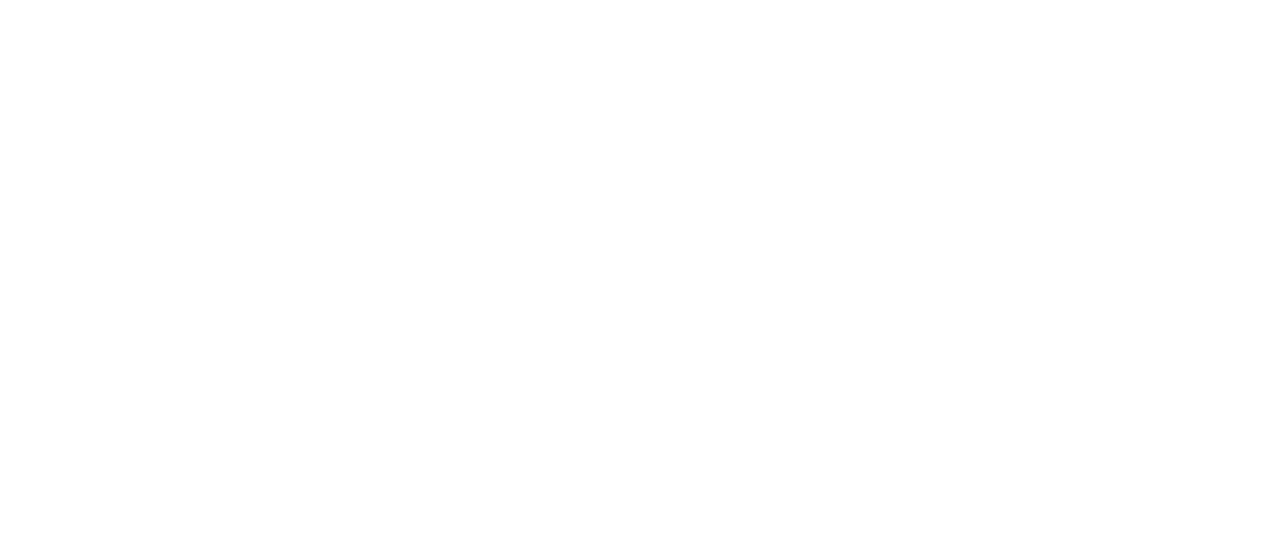
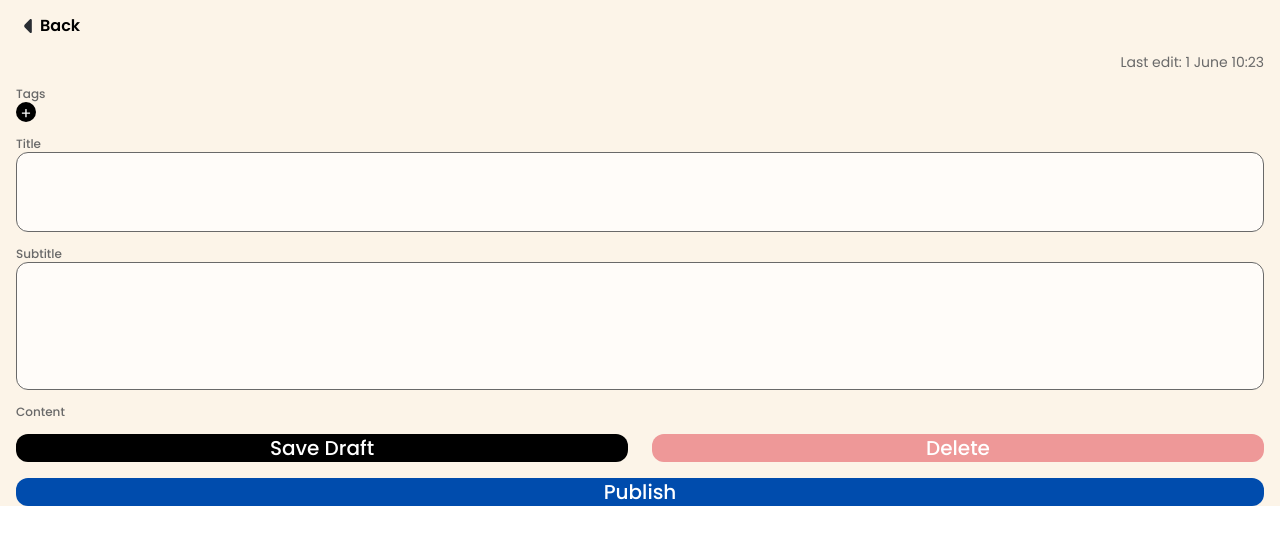
Before and after one commit to vaiainnovations/scripta, a Nuxt app: page /newarticle in a window 1280 px wide. Before the commit this address had no page. Shown: the top 544 px of the page. Built offline with nearby package versions, Linux system fonts and the light colour scheme.

Commit message:
wip: new article page

```diff
--- /dev/null
+++ b/components/Articles/ArticlesCreate/ArticlesCreate.vue
@@ -0,0 +1,82 @@
+<template>
+  <div class="bg-background w-full flex flex-col items-center justify-start px-4 gap-y-3.5 pt-3.5">
+    <AuthButtonsBackRouting class="self-start" />
+    <!-- Last edit -->
+    <p class="text-primary-text-light text-sm self-end">
+      Last edit: 1 June 10:23
+    </p>
+    <!-- Tags -->
+    <div class="flex flex-col items-center w-full">
+      <p class="text-primary-text-light font-medium text-xs self-start">
+        Tags
+      </p>
+      <div class="grid grid-cols-10 w-full gap-y-2">
+        <ArticlesCreateTag v-for="tag in tags" :key="tag.id" :content="tag.content" @remove-tag="() => removeTag(tag.id)" />
+        <button v-if="tags.length < 6" class="col-span-1 rounded-full text-center bg-primary-text h-5 w-5 text-[#FFFFFF]" @click="addTag">
+          +
+        </button>
+      </div>
+    </div>
+    <!-- Input form -->
+    <!-- Title -->
+    <div class="w-full flex flex-col items-center">
+      <p class="text-primary-text-light font-medium text-xs self-start">
+        Title
+      </p>
+      <input type="text" class="rounded-xl h-20 w-full border-primary-text-light border bg-background-alt">
+    </div>
+    <!-- Subtitle -->
+    <div class="w-full flex flex-col items-center">
+      <p class="text-primary-text-light font-medium text-xs self-start">
+        Subtitle
+      </p>
+      <input type="text" class="rounded-xl h-32 w-full border border-primary-text-light bg-background-alt">
+    </div>
+    <!-- Content -->
+    <div class="w-full flex flex-col items-center">
+      <p class="text-primary-text-light font-medium text-xs self-start">
+        Content
+      </p>
+    </div>
+    <!-- Submit buttons -->
+    <div class="grid grid-cols-2 w-full gap-y-4 gap-x-6">
+      <button type="button" class="rounded-xl text-[#FFFFFF] bg-primary-text text-xl font-medium">
+        Save Draft
+      </button>
+      <button type="button" class="rounded-xl text-[#FFFFFF] bg-danger text-xl font-medium">
+        Delete
+      </button>
+      <button type="button" class="col-span-2 rounded-xl text-[#FFFFFF] bg-primary text-xl font-medium">
+        Publish
+      </button>
+    </div>
+  </div>
+</template>
+
+<script setup lang="ts">
+import { Ref } from "vue";
+import { TagType } from "~~/types/TagType";
+
+interface Tag {
+  id: number;
+  content: TagType;
+}
+
+const tags : Ref<Array<Tag>> = ref([]);
+
+function addTag () {
+  if (tags.value.length < 6) {
+    const newTag: Tag = {
+      id: tags.value.length,
+      content: { value: "CIAO" }
+    };
+
+    tags.value = [...tags.value, newTag];
+  }
+}
+
+function removeTag (index: number) {
+  tags.value = [...tags.value.slice(0, index), ...tags.value.slice(index + 1)];
+  tags.value = tags.value.map((v: Tag, i) => ({ ...v, id: i }));
+}
+</script>
--- /dev/null
+++ b/components/Articles/ArticlesCreate/ArticlesCreateTag.vue
@@ -0,0 +1,36 @@
+<template>
+  <div class="block relative h-fit w-20 col-span-3">
+    <ArticlesViewTag class="justify-start py-0" :content="props.content">
+      <input
+        v-model="inputTag"
+        type="text"
+        class="bg-primary-light text-left text-xs text-background-alt w-full h-full rounded-xl pl-0.5"
+        maxlength="5"
+        :readonly="!enableEdit"
+        @focus.stop="() => switchInput(true)"
+        @blur.stop="() => switchInput(false)"
+      >
+    </ArticlesViewTag>
+    <button class="rounded-full text-center bg-primary-text h-5 w-5 text-[#FFFFFF] absolute right-0 inset-y-0" @click="$emit('removeTag')">
+      -
+    </button>
+  </div>
+</template>
+
+<script setup lang="ts">
+import { TagType } from "~~/types/TagType";
+
+interface Props {
+  content: TagType
+}
+
+const props = defineProps<Props>();
+
+const inputTag = ref(props.content.value || "");
+
+const enableEdit = ref(false);
+// Enable/disable input field to edit tag
+function switchInput (enable: boolean) {
+  enableEdit.value = enable;
+}
+</script>
--- a/components/Articles/ArticlesView/ArticlesViewTag.vue
+++ b/components/Articles/ArticlesView/ArticlesViewTag.vue
@@ -1,14 +1,18 @@
 <template>
-  <div class="flex w-20 flex-col justify-center rounded-xl bg-primary-light py-0.5">
-    <p class="text-center text-xs text-background-alt">
-      {{ props.content }}
-    </p>
+  <div class="flex w-20 h-5 flex-col justify-center rounded-xl bg-primary-light py-0.5">
+    <slot>
+      <p class="bg-primary-light text-right text-xs text-background-alt">
+        {{ props.content.value }}
+      </p>
+    </slot>
   </div>
 </template>
 
 <script setup lang="ts">
+import { TagType } from "~~/types/TagType";
+
 interface Props {
-  content: string;
+  content: TagType;
 }
 
 const props = defineProps<Props>();
--- a/components/Auth/Buttons/AuthButtonsBackRouting.vue
+++ b/components/Auth/Buttons/AuthButtonsBackRouting.vue
@@ -1,6 +1,6 @@
 <template>
   <NuxtLink>
-    <div class="flex">
+    <div class="flex flex-row items-center justify-start">
       <img :src="'/icons/bold/arrow-left.svg'">
       <span class="font-semibold">Back</span>
     </div>
--- /dev/null
+++ b/pages/newarticle.vue
@@ -0,0 +1,7 @@
+<template>
+  <section>
+    <NuxtLayout name="custom">
+      <ArticlesCreate />
+    </NuxtLayout>
+  </section>
+</template>
--- /dev/null
+++ b/types/TagType.ts
@@ -0,0 +1,3 @@
+export interface TagType {
+  value: string;
+}
```
